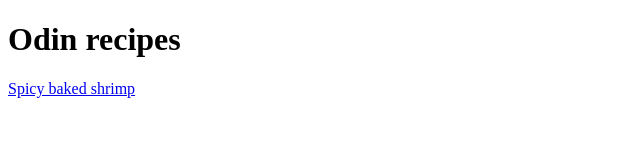
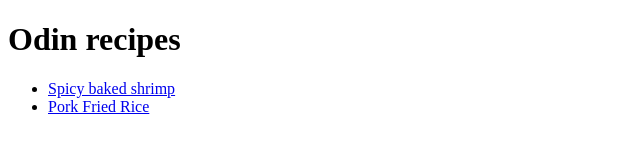
Before and after one commit to Ongeri35/odin-recipes, a plain HTML site: page index.html in a window 1280 px wide. Shown: the whole page, without its empty margins (0-640 px from the left). Drawn offline with Linux system fonts and the light colour scheme.

Commit message:
Add a new link to the pork fried rice page

```diff
--- a/index.html
+++ b/index.html
@@ -6,6 +6,9 @@
     </head>
     <body>
         <h1>Odin recipes</h1>
-        <a href="recipes/shrimp.html">Spicy baked shrimp</a>
+        <ul>
+        <li><a href="recipes/shrimp.html">Spicy baked shrimp</a></li>
+        <li><a href="recipes/rice.html">Pork Fried Rice</a> </li>
+        </ul>
     </body>
 </html>
```
